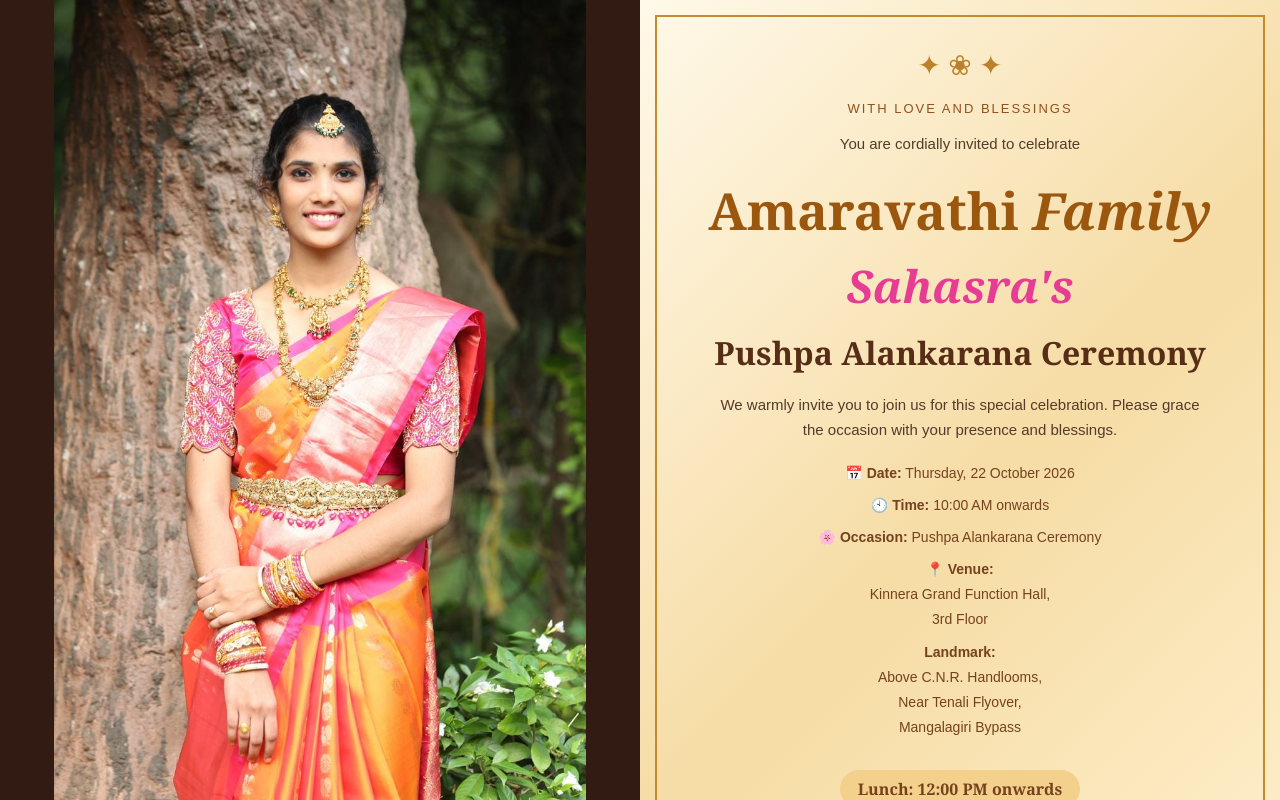
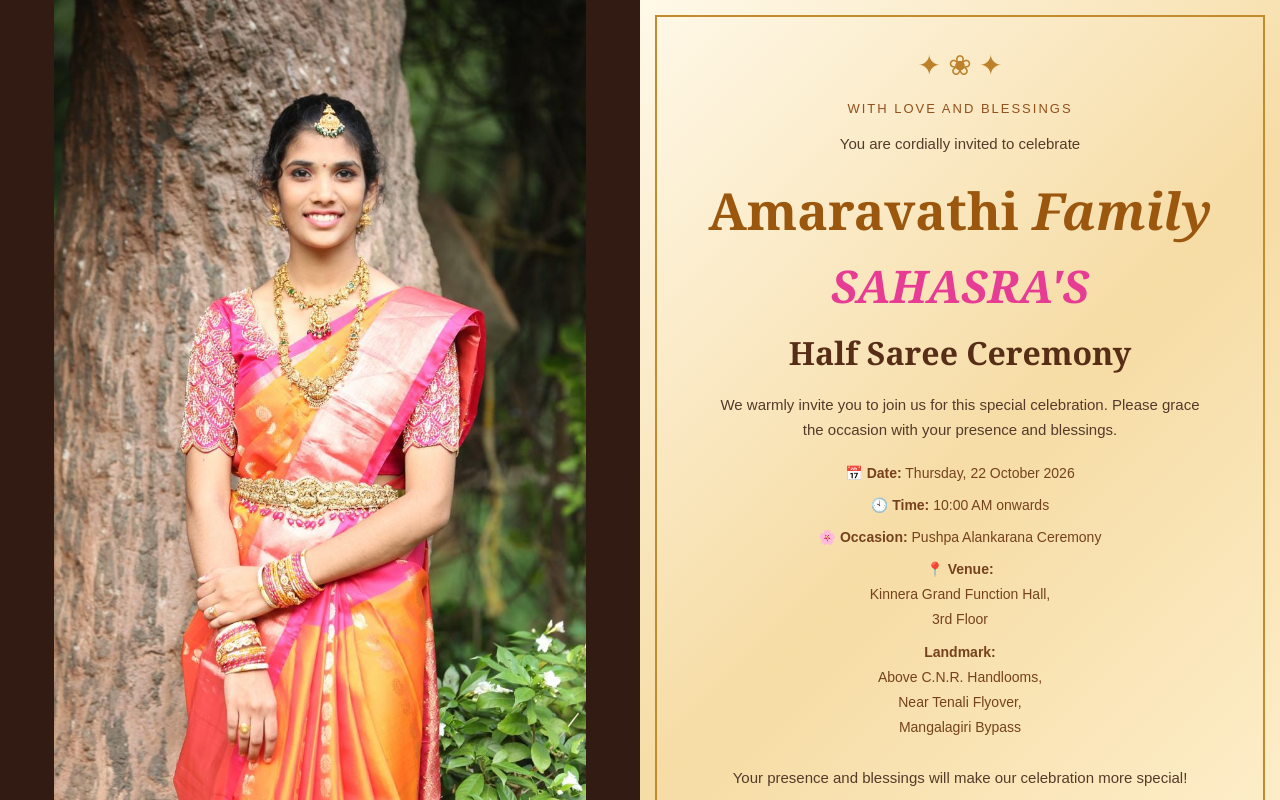
Before and after one commit to ArunAchari/Invitaion_Project, a plain HTML site: page index.html in a window 1280 px wide. Both pictures are taken after a click on the button "Open Invitation 🎵". Shown: the top 800 px of the page. Drawn offline with Linux system fonts and the light colour scheme.

Commit message:
Update index.html

```diff
--- a/index.html
+++ b/index.html
@@ -270,7 +270,7 @@ body {
 </div>
 
 <!-- MUSIC -->
-<audio id="backgroundMusic" src="music.mp3" loop preload="auto"></audio>
+<audio id="backgroundMusic" src="song1.mp3" loop preload="auto"></audio>
 
 <!-- MAIN INVITATION -->
 <div class="invitation" id="invitation">
@@ -299,9 +299,9 @@ body {
 
         <h1 class="name">Amaravathi <i>Family</i></h1>
 
-        <h2 class="sahasra-name">Sahasra's</h2>
+        <h2 class="sahasra-name">SAHASRA'S</h2>
 
-        <h2 class="title">Pushpa Alankarana Ceremony</h2>
+        <h2 class="title">Half Saree Ceremony</h2>
 
         <p class="message">
             We warmly invite you to join us for this
@@ -328,9 +328,7 @@ body {
             </p>
         </div>
 
-        <div class="lunch">
-            Lunch: 12:00 PM onwards
-        </div>
+
 
         <p class="message">
             Your presence and blessings will make
```
